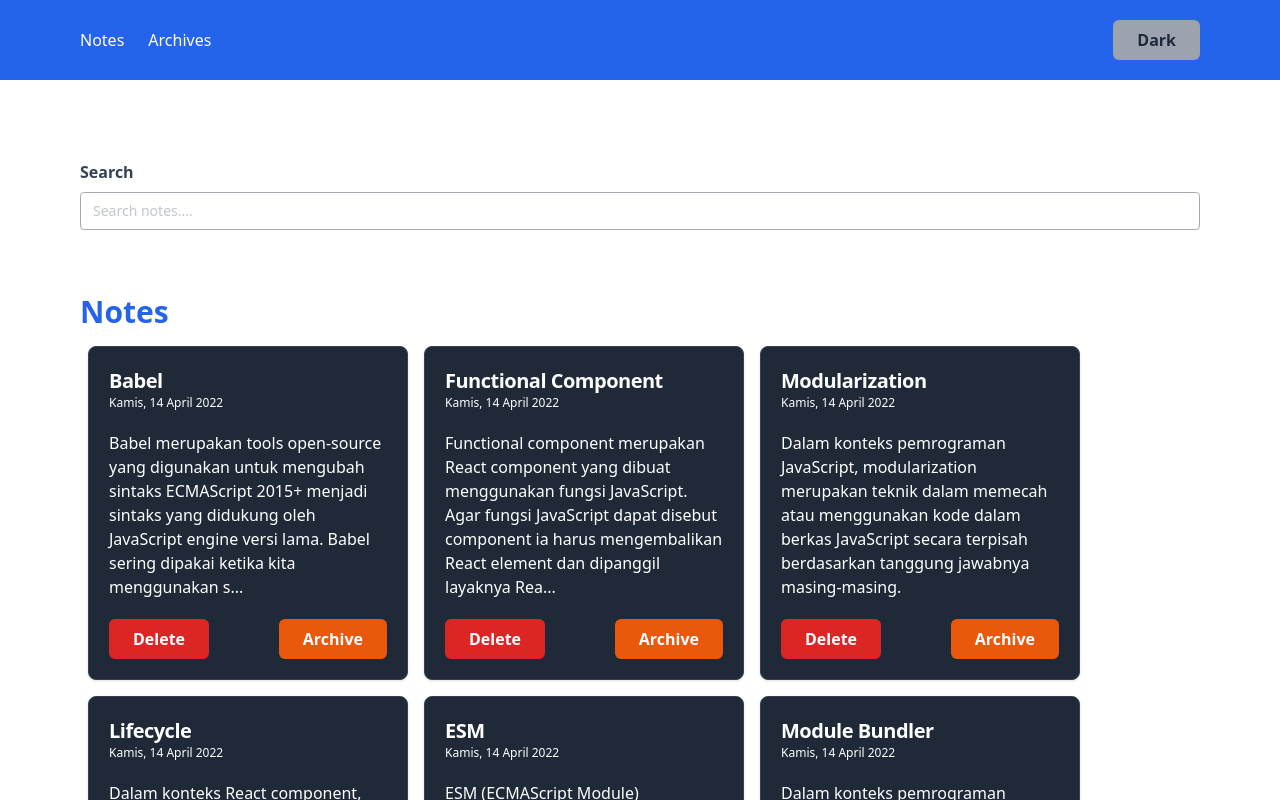
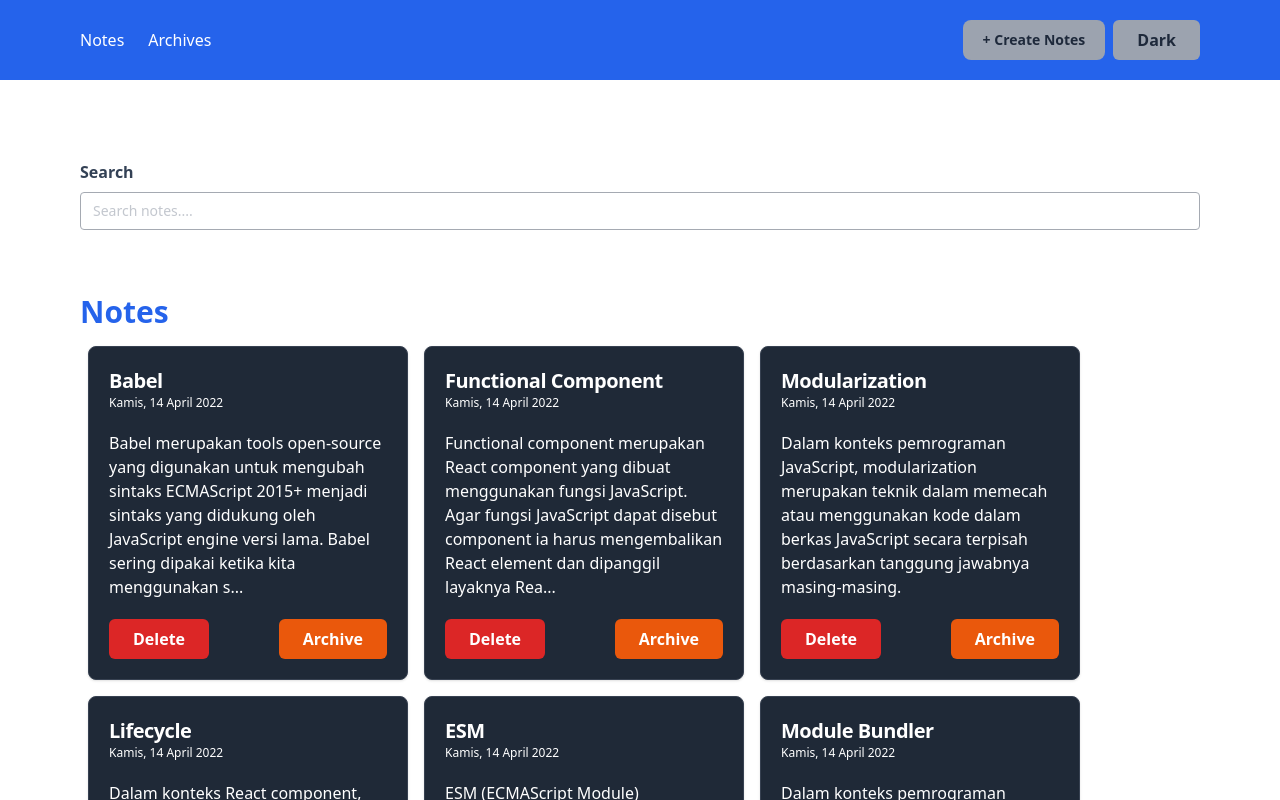
Before and after one commit to MHendriF/personal-notes-spa, a React (Vite) app: page / in a window 1280 px wide. Shown: the top 800 px of the page. Built offline with nearby package versions, Linux system fonts and the light colour scheme.

Commit message:
llink create notes

```diff
--- a/src/components/Layouts/Navbar.jsx
+++ b/src/components/Layouts/Navbar.jsx
@@ -20,11 +20,20 @@ const Navbar = () => {
                     </Link>
                 </li>
             </ul>
-            <Button
-                classname={`rounded ${isDarkMode && 'bg-blue-800 text-white'} ${!isDarkMode && 'bg-gray-400 text-slate-800'}`}
-                onClick={() => setIsDarkMode(!isDarkMode)}>
-                {isDarkMode ? 'Light' : 'Dark'}
-            </Button>
+            <div className='flex flex-wrap'>
+                <Link
+                    to={`/notes/create`}
+                    href='#'
+                    className={`font-semibold rounded-lg text-sm px-5 py-2.5 mr-2 focus:ring-4 focus:outline-none ${isDarkMode && 'bg-blue-700 hover:bg-blue-800  dark:bg-blue-600 dark:hover:bg-blue-700 dark:focus:ring-blue-800 text-white'} ${!isDarkMode && 'bg-gray-400 hover:bg-gray-500 dark:bg-gray-300 dark:hover:bg-gray-400 dark:focus:ring-gray-500 text-slate-800'}`}>
+                    + Create Notes
+                </Link>
+
+                <Button
+                    classname={`rounded focus:ring-4 focus:outline-none ${isDarkMode && 'bg-blue-700 hover:bg-blue-800  dark:bg-blue-600 dark:hover:bg-blue-700 dark:focus:ring-blue-800 text-white'} ${!isDarkMode && 'bg-gray-400 hover:bg-gray-500 dark:bg-gray-300 dark:hover:bg-gray-400 dark:focus:ring-gray-500 text-slate-800'}`}
+                    onClick={() => setIsDarkMode(!isDarkMode)}>
+                    {isDarkMode ? 'Light' : 'Dark'}
+                </Button>
+            </div>
         </div>
     );
 };
--- a/src/pages/detailNote.jsx
+++ b/src/pages/detailNote.jsx
@@ -10,12 +10,13 @@ const DetailNotePage = () => {
     const { isDarkMode, setIsDarkMode } = useContext(DarkMode);
     const { id } = useParams();
     const notes = useSelector((state) => state.notes.data);
-    const [note, setNote] = useState({});
+    //const [note, setNote] = useState({});
+    const [note, setNote] = useState([]);
 
     useEffect(() => {
         console.log('notes: ', notes);
-        const note1 = notes.find((note) => note.id === id);
-        console.log('note1 results: ', note1);
+        //const note1 = notes.find((note) => note.id === id);
+        //console.log('note1 results: ', note1);
         const note2 = notes.filter((note) => note.id === id);
         console.log('note2 results: ', note2);
         //setNote(note1);
```
